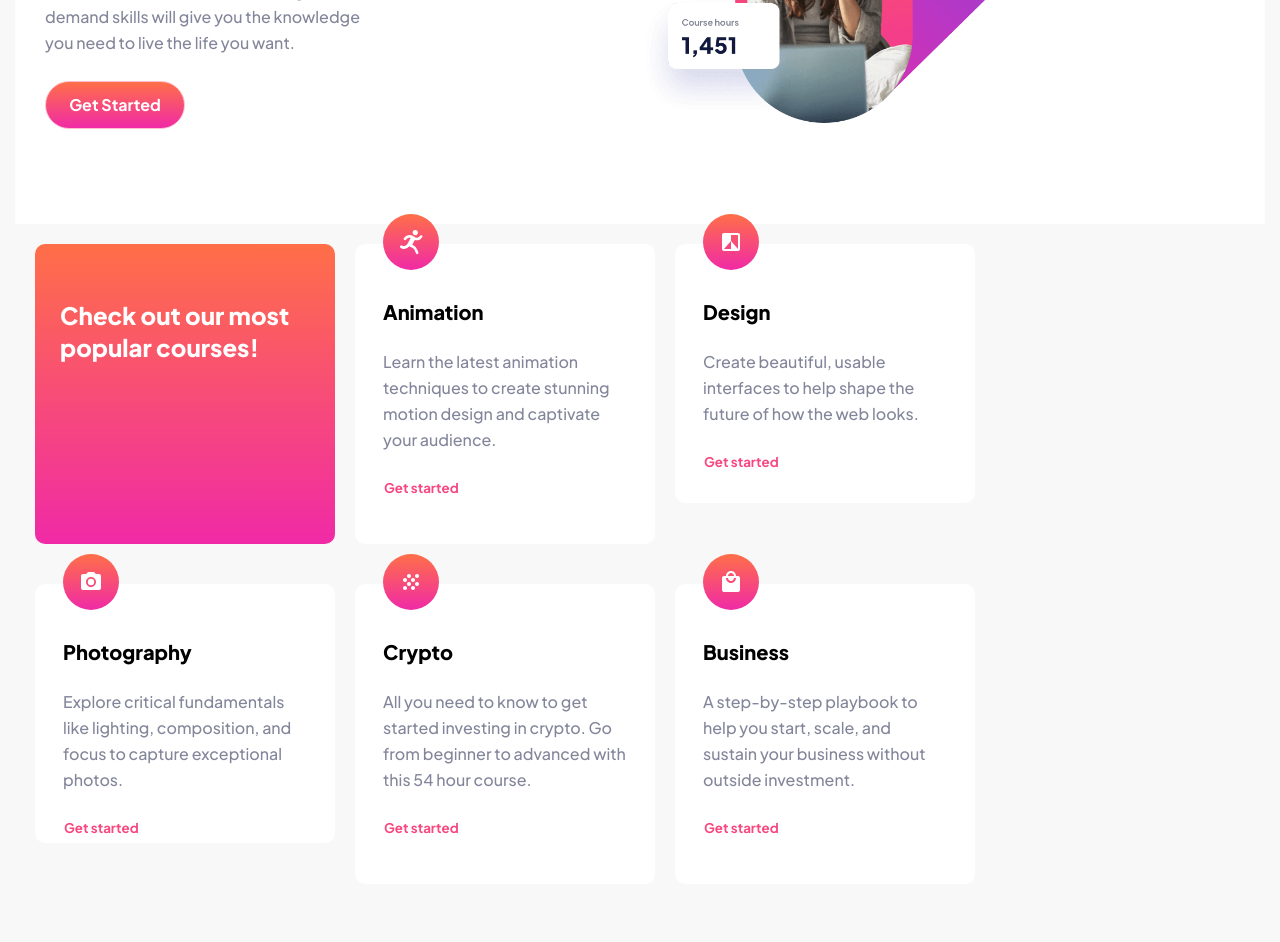
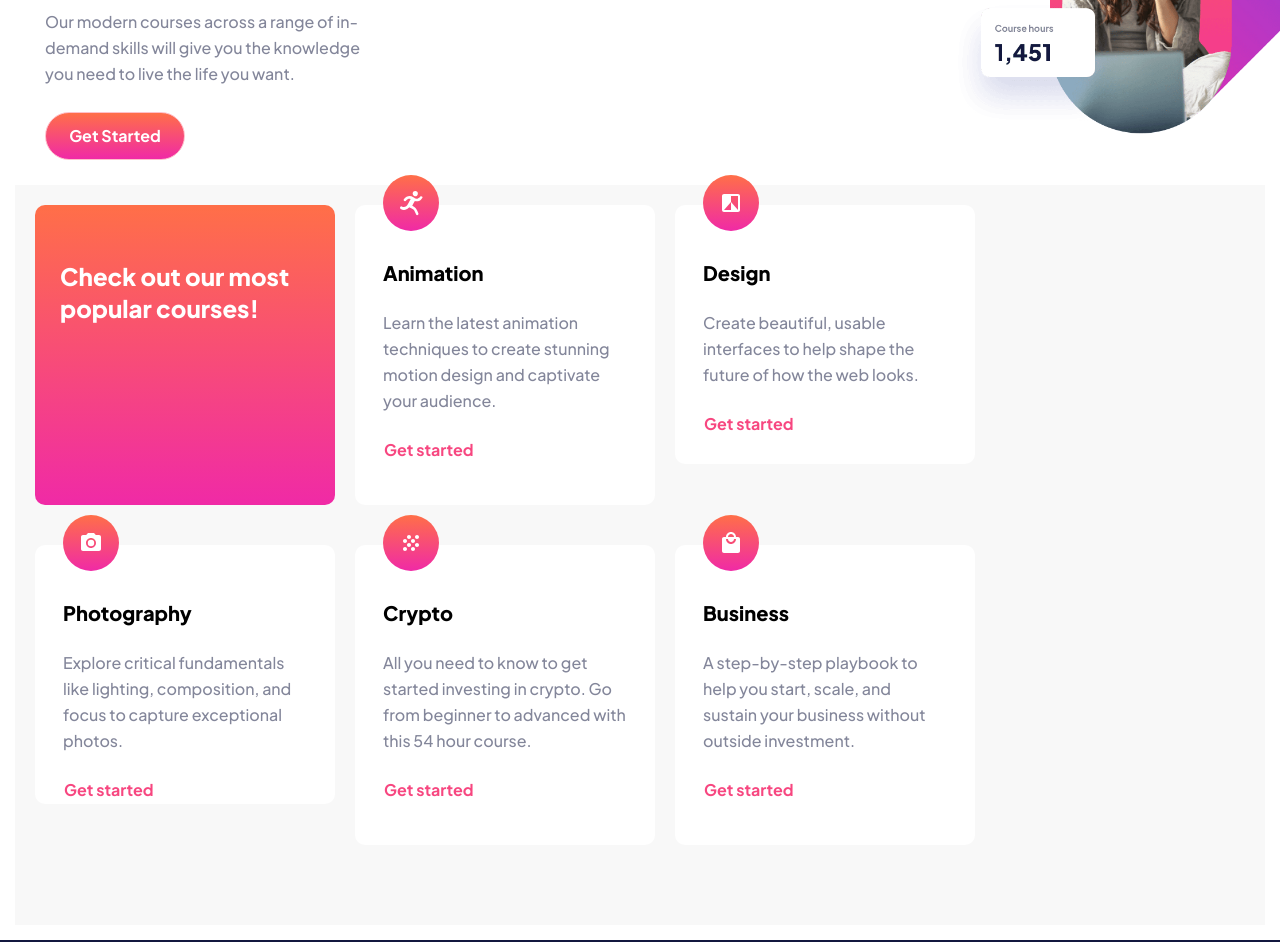
Before and after one commit to GiorgiJulakidze1997/project-5-skilled-e-learning-landing, a plain HTML site: page index.html in a window 1280 px wide. Shown: the part 328-1270 px from the top of the page. Drawn offline with Linux system fonts and the light colour scheme.

Commit message:
project-5-skilled-e-learning-landing

```diff
--- a/index.html
+++ b/index.html
@@ -19,23 +19,23 @@
 <body>
   <!-- The version of mobile -->
   <div class="main-div">
-    <header class="header background-color-white">
+    <header class="header ">
       <p class="sans-800 typography-size-skilled color-blue">skilled</p>
-        <button class="get-started-box box-items-position background-color-blue color-white sans-700 typography-size-get-started ">Get Started</button>
+        <a href="" class="get-started-box box-items-position background-color-blue color-white sans-700 typography-size-get-started ">Get Started</a>
     </header>
      <!-- The section of information  -->
-    <div class="info-box background-color-white">
+    <div class="info-box ">
       <div class="tablet-info-box-1">
-        <p class="sans-800 Maximize-skill-typography color-blue">Maximize skill,
-          minimize budget</p>
-        <p class="sans-500 information-typography color-grey padding-top-25 padding-bottom-25">
+        <h1 class="sans-800 Maximize-skill-typography color-blue">Maximize skill,
+          minimize budget</h1>
+        <p class="sans-500 information-typography color-grey margin-top-25 ">
           Our modern courses across a range of in-demand skills will give you the knowledge you need to live the life you want.
         </p>
-          <button class="get-started-box box-items-position background-color-pink get-started-pink-border color-white sans-700 typography-size-get-started ">Get Started</button>
+          <a href="" class="get-started-box box-items-position background-color-pink get-started-pink-border color-white sans-700 typography-size-get-started margin-top-25">Get Started</a>
       </div>
-      <div class="box-items-position padding-top-25">
+      <div class="box-items-position margin-top-25">
         <img src="./images/image-hero-mobile.png" class="hero-img-mobile" />
-        <img src="./images/image-hero-desktop.png" class="hero-img-desktop" />
+
       </div>
     </div>
     <!-- The middle of body  -->
@@ -45,55 +45,55 @@
       </div>
       <div class="mini-box background-color-white padding-bottom-300">
         <img class="animation-img" src="./images/icon-animation.svg" />
-        <h4 class="padding-top-25 sans-800 animation-typography">Animation</h4>
-        <p class="padding-top-25 padding-bottom-25 sans-500 mini-box-info-typography color-grey">
+        <h4 class="margin-top-25 sans-800 animation-typography">Animation</h4>
+        <p class="margin-top-25 padding-bottom-25 sans-500 mini-box-info-typography color-grey">
           Learn the latest animation techniques to create stunning motion design and captivate your audience.
         </p>
-        <button class="color-pink sans-700 get-started-border background-color-white">Get started</button>
+        <a href="" class="color-pink sans-700 get-started-border background-color-white">Get started</a>
       </div>
 
 
       <div class="mini-box background-color-white desktop-padding">
         <img class="animation-img" src="./images/icon-design.svg" />
-        <h4 class="padding-top-25 sans-800 animation-typography ">Design</h4>
-        <p class="padding-top-25 padding-bottom-25 sans-500 mini-box-info-typography color-grey">
+        <h4 class="margin-top-25 sans-800 animation-typography ">Design</h4>
+        <p class="margin-top-25 padding-bottom-25 sans-500 mini-box-info-typography color-grey">
           Create beautiful, usable interfaces to help shape the future of how the web looks.
         </p>
-        <button class="color-pink sans-700 get-started-border background-color-white">Get started</button>
+        <a href="" class="color-pink sans-700 get-started-border background-color-white">Get started</a>
       </div>
 
       <div class="mini-box background-color-white desktop-padding">
         <img class="animation-img" src="./images/icon-photography.svg " />
-        <h4 class="padding-top-25 sans-800 animation-typography">Photography</h4>
-        <p class="padding-top-25 padding-bottom-25 sans-500 mini-box-info-typography color-grey">
+        <h4 class="margin-top-25 sans-800 animation-typography">Photography</h4>
+        <p class="margin-top-25 padding-bottom-25 sans-500 mini-box-info-typography color-grey">
           Explore critical fundamentals like lighting, composition, and focus to capture exceptional photos.
         </p>
-        <button class="color-pink sans-700 get-started-border background-color-white">Get started</button>
+        <a href="" class="color-pink sans-700 get-started-border background-color-white">Get started</a>
       </div>
 
       <div class="mini-box background-color-white padding-bottom-300">
         <img class="animation-img" src="./images/icon-crypto.svg" />
-        <h4 class="padding-top-25 sans-800 animation-typography">Crypto</h4>
-        <p class="padding-top-25 padding-bottom-25 sans-500 mini-box-info-typography color-grey">
+        <h4 class="margin-top-25 sans-800 animation-typography">Crypto</h4>
+        <p class="margin-top-25 padding-bottom-25 sans-500 mini-box-info-typography color-grey">
           All you need to know to get started investing in crypto. Go from beginner to advanced with this 54 hour course.
         </p>
-        <button class="color-pink sans-700 get-started-border background-color-white">Get started</button>
+        <a href="" class="color-pink sans-700 get-started-border background-color-white">Get started</a>
       </div>
 
       <div class="mini-box background-color-white padding-bottom-300">
         <img class="animation-img" src="./images/icon-business.svg" />
-        <h4 class="padding-top-25 sans-800 animation-typography">Business</h4>
-        <p class="padding-top-25 padding-bottom-25 sans-500 mini-box-info-typography color-grey">
+        <h4 class="margin-top-25 sans-800 animation-typography">Business</h4>
+        <p class="margin-top-25 padding-bottom-25 sans-500 mini-box-info-typography color-grey">
           A step-by-step playbook to help you start, scale, and sustain your business without outside investment.
         </p>
-        <button class="color-pink sans-700 get-started-border background-color-white">Get started</button>
+        <a href="" class="color-pink sans-700 get-started-border background-color-white">Get started</a>
       </div>
 
     </div>
   </div>
   <footer class="footer-size background-color-blue">
     <p class="sans-800 typography-size-skilled color-white">skilled</p>
-        <button class="get-started-box box-items-position background-color-pink get-started-pink-border color-white sans-700 typography-size-get-started ">Get Started</button>
+        <a href="" class="get-started-box box-items-position background-color-pink get-started-pink-border color-white sans-700 typography-size-get-started ">Get Started</a>
   </footer>
 
 
--- a/style.css
+++ b/style.css
@@ -2,6 +2,10 @@
     box-sizing: border-box;
     padding: 0;
     margin: 0;
+}
+
+a {
+    text-decoration: none;
 }
 
 .hero-img-desktop {
@@ -21,6 +25,10 @@
     font-family: "Plus Jakarta Sans", sans-serif;
     font-weight: 800;
 
+}
+
+.margin-top-25 {
+    margin-top: 25px;
 }
 .typography-size-skilled {
     font-size: 28px;
@@ -58,7 +66,7 @@
 
 .get-started-box{
     height: 48px;
-    width: 140px;
+    max-width: 140px;
     left: 0px;
     top: 0px;
     border-radius: 28px;
@@ -131,7 +139,7 @@
 
 .hero-img-mobile {
     height: 323px;
-    width: 343px;
+    max-width: 343px;
 }
 .middle-box {
     padding-bottom: 80px;
@@ -242,7 +250,7 @@
         position: relative;
         top: -511px;
         right: -290px;
-        width: 585px;
+        max-width: 585px;
         height: 515px;
     }
 
@@ -253,35 +261,40 @@
 
     .info-box {
         overflow: hidden;
+        padding-top: 69px;
+    }
+    .main-div {
+        background-color: inherit;
+    }
+    a {
+        text-decoration: none;
     }
 
+    body {
 
-    body {
-        overflow-x: hidden;
-        /* overflow: hidden; */
-        /* background-image: url("./images/image-hero-desktop.png");
-        background-size: 680px;
+        background-image: url("./images/image-hero-desktop.png");
+        background-size: 600px;
         background-repeat: no-repeat;
-        background-position: right -270px top -70px; */
-        /* background-color: white; */
+        background-position: right -270px top -40px;
+         /* background-color: white; */
     }
 
     .middle-box {
-        margin-top: -445px;
+         /* margin-top: -445px;  */
         flex-flow: row wrap;
         padding-left: 20px;
         gap: 20px;
     }
 
     .choices-box {
-        width: 300px;
+        max-width: 300px;
         height: 300px;
         margin-top: 20px;
         padding-top: 55px;
     }
 
     .mini-box {
-        width: 300px;
+        max-width: 300px;
         height: 259px;
         margin-top: 20px;
     }
@@ -298,15 +311,22 @@
 
 
 @media screen and (min-width: 1350px) {
-    .main-div {
-        padding-left: 100px;
-        padding-right: 100px;
-        background-color: white;
+    body {
+
+        background-image: url("./images/image-hero-desktop.png");
+        background-size: 800px;
+        background-repeat: no-repeat;
+        background-position: right -250px top -30px;
+         /* background-color: white; */
     }
 
-    body {
-        background-color: white;
+    .main-div {
+        padding-left: 150px;
+        padding-right: 100px;
+        /* background-color: white; */
     }
+
+
 
     .get-started-box {
         width: 167px;
@@ -318,7 +338,7 @@
     }
 
     .tablet-info-box-1 {
-        width: 418px;
+        max-width: 418px;
         padding-top: 30px;
     }
 
@@ -327,7 +347,7 @@
         position: relative;
         top: -561px;
         right: -410px;
-        width: 691px;
+        max-width: 691px;
         height: 678px;
     }
 
@@ -338,7 +358,8 @@
 
     .middle-box {
         gap: 50px;
-        padding-left: 111px;
+        padding-left: 61px;
+        margin-top: 128px;
     }
 
     .desktop-padding {
```
